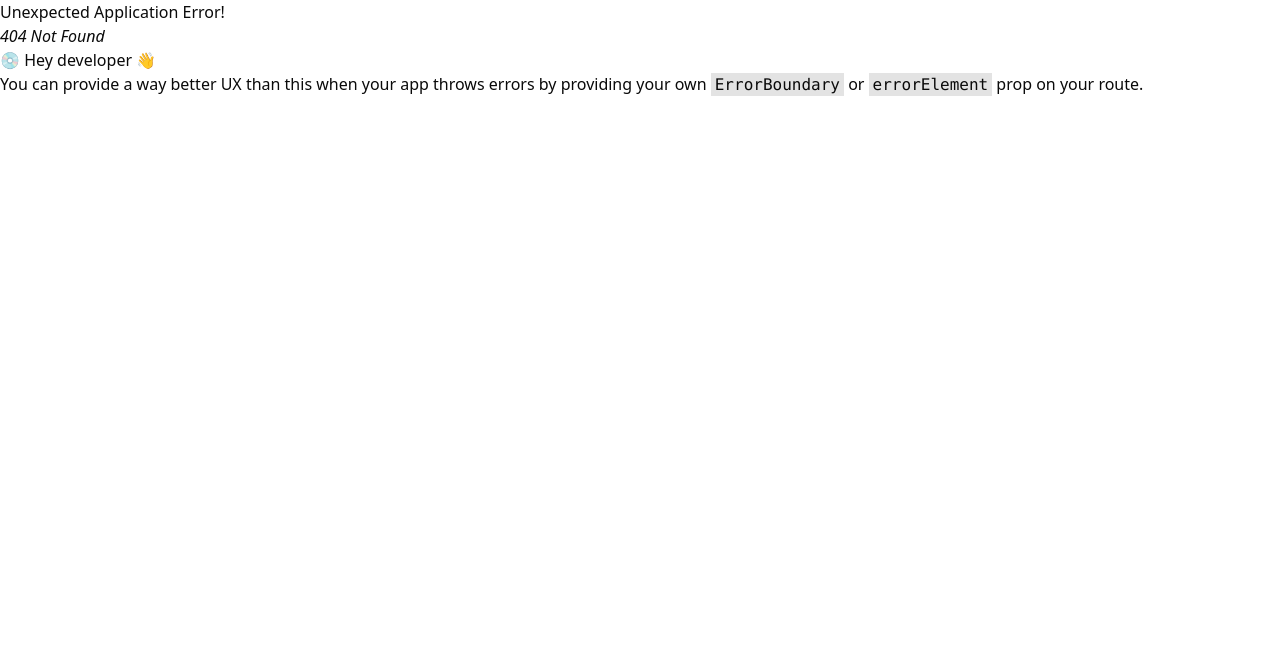
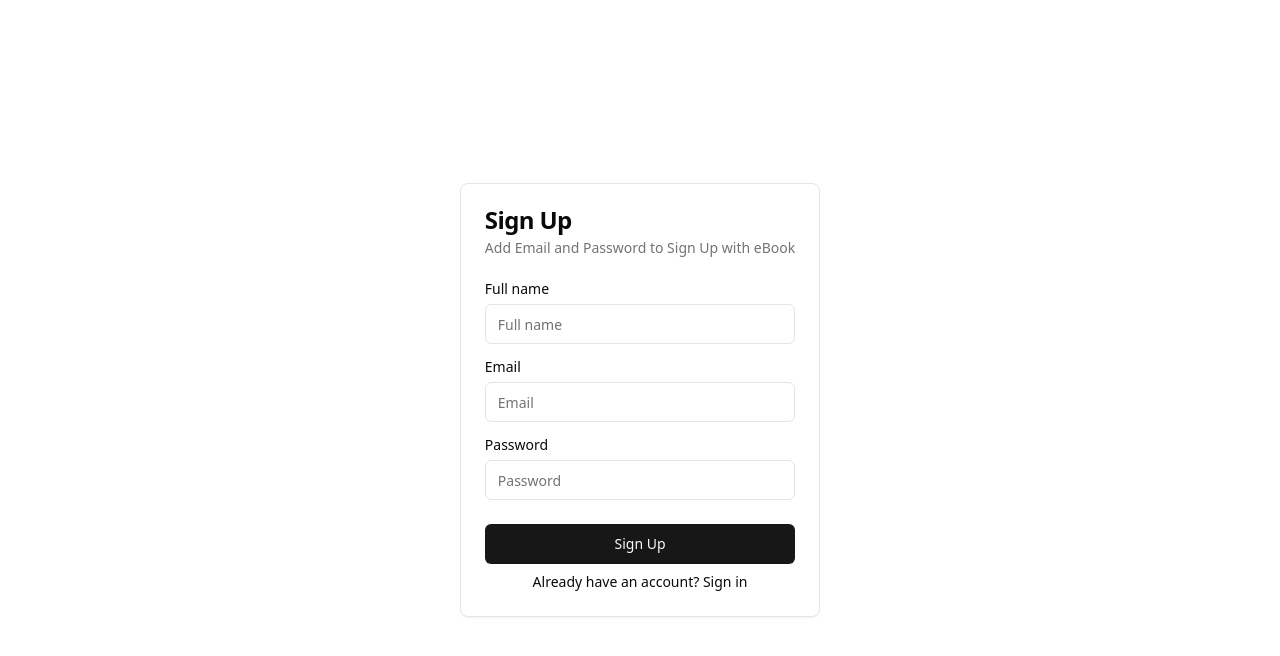
Before and after one commit to naeemcodemaster/ebook_react, a React (Vite) app: page /register in a window 1280 px wide. Before the commit this address had no page. Shown: the top 656 px of the page. Built offline with nearby package versions, Linux system fonts and the light colour scheme.

Commit message:
add register page

```diff
--- a/src/pages/Login.tsx
+++ b/src/pages/Login.tsx
@@ -2,6 +2,7 @@ import { Card, CardHeader, CardTitle, CardDescription, CardContent, CardFooter }
 import { Input } from "@/components/ui/input"
 import { Label } from "@/components/ui/label"
 import { Button } from "@/components/ui/button"
+import { Link } from "react-router-dom"
 
 function LoginPage() {
     return (
@@ -25,9 +26,15 @@ function LoginPage() {
                     </div>
                 </form>
             </CardContent>
-            <CardFooter className="flex justify-between">
+            <CardFooter className="flex justify-between flex-col">
 
-                <Button>Sign in</Button>
+                <Button className="w-full">Sign in</Button>
+                <div className="mt-2 text-center text-sm">
+                        Don't have an account? {' '}
+                        <Link to={'/register'}>
+                            Sign Up
+                        </Link>
+                    </div>
             </CardFooter>
         </Card>
         </section>
--- /dev/null
+++ b/src/pages/Register.tsx
@@ -0,0 +1,52 @@
+import { Card, CardHeader, CardTitle, CardDescription, CardContent, CardFooter } from "@/components/ui/card"
+import { Input } from "@/components/ui/input"
+import { Label } from "@/components/ui/label"
+import { Button } from "@/components/ui/button"
+import { Link } from "react-router-dom"
+
+function Register() {
+    return (
+        <section className="flex justify-center items-center h-screen">
+            <Card className="mx-auto max-w-sm">
+                <CardHeader>
+                    <CardTitle>Sign Up</CardTitle>
+                    <CardDescription>Add Email and Password to Sign Up with eBook</CardDescription>
+                </CardHeader>
+                <CardContent>
+                    <form>
+                        <div className="grid gap-4">
+
+                            <div className="grid gap-2">
+                                <Label htmlFor="full-name">Full name</Label>
+                                <Input id="full-name" placeholder="Full name" required />
+                            </div>
+
+
+                            <div className="grid gap-2">
+                                <Label htmlFor="email-name">Email</Label>
+                                <Input id="email-name" placeholder="Email" required />
+                            </div>
+                            <div className="grid gap-2">
+                                <Label htmlFor="password-name">Password</Label>
+                                <Input id="password-name" placeholder="Password" required />
+                            </div>
+                        </div>
+                    </form>
+                </CardContent>
+                <CardFooter className="flex justify-between flex-col">
+
+                    <Button className="w-full">Sign Up</Button>
+                    <div className="mt-2 text-center text-sm">
+                        Already have an account? {' '}
+                        <Link to={'/login'}>
+                            Sign in
+                        </Link>
+                    </div>
+                </CardFooter>
+
+            </Card>
+        </section>
+    )
+}
+
+export default Register
--- a/src/router.tsx
+++ b/src/router.tsx
@@ -1,6 +1,7 @@
 import { createBrowserRouter } from "react-router-dom";
 import LoginPage from "./pages/Login";
 import Home from "./pages/Home";
+import Register from "./pages/Register";
 const router = createBrowserRouter([
     {
         path:'/',
@@ -9,6 +10,10 @@ const router = createBrowserRouter([
     {
         path:'/login',
         element: <LoginPage/>
+    },
+    {
+        path:'/register',
+        element:<Register/>
     }
 ])
 
```
